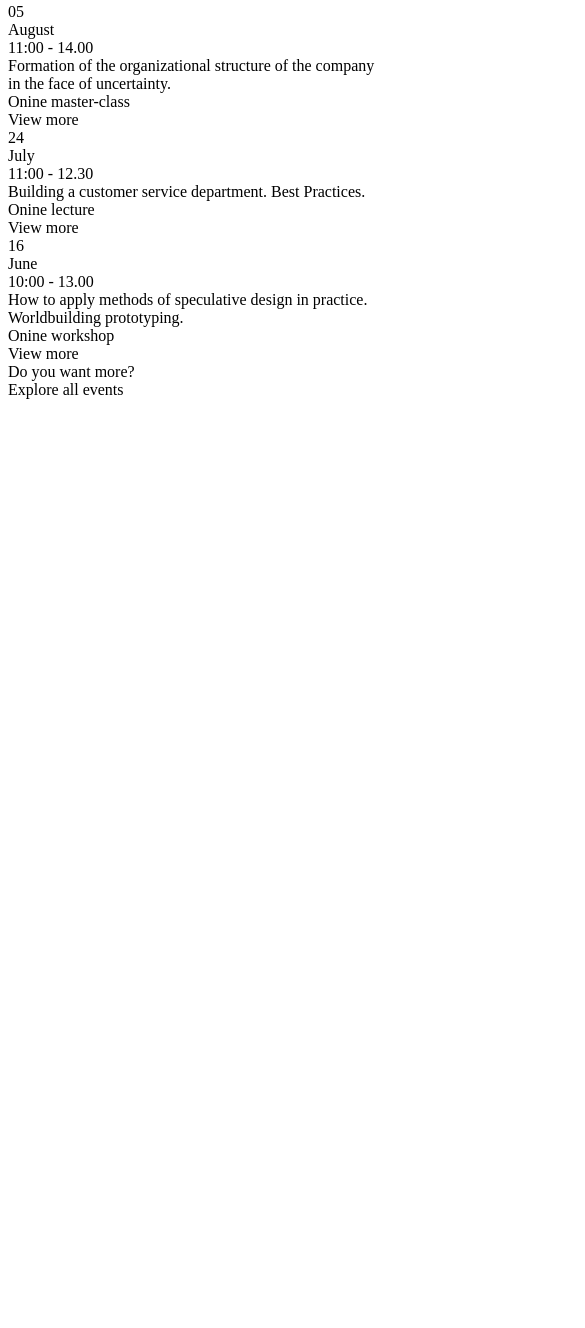
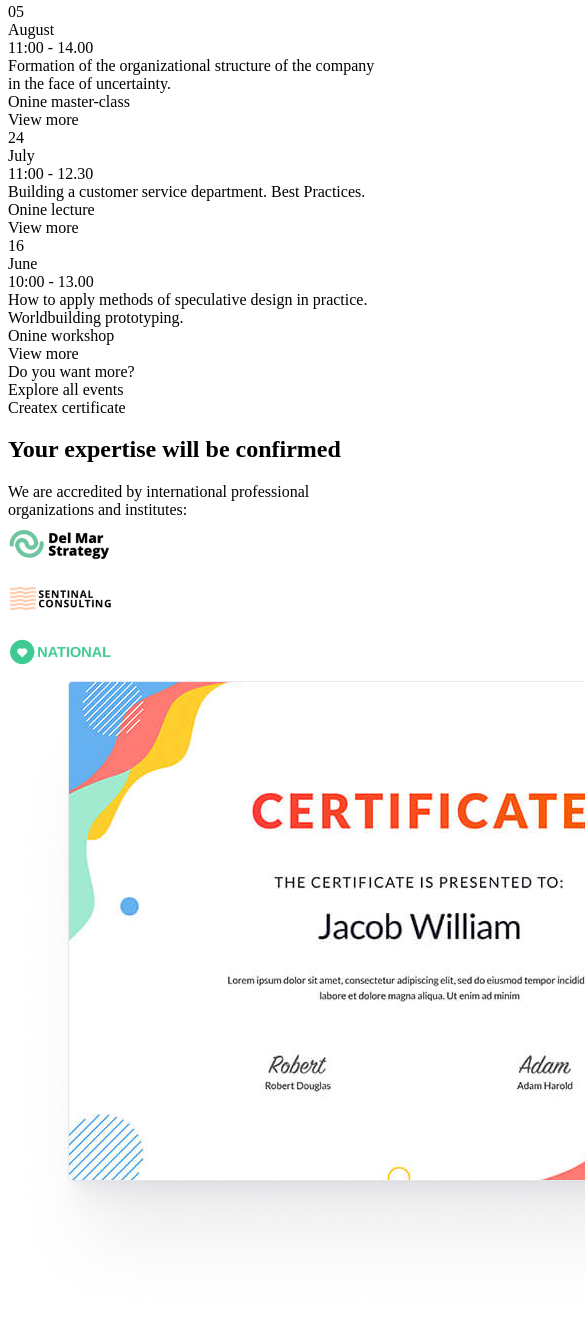
Before and after one commit to Chaplinskaya/createx, a website: page src/index.html in a window 390 px wide. Shown: the part 4548-5876 px from the top of the page, 585 px wide, since content can reach past the window. Before the commit the page ends 4955 px from the top, so only its background shows below. Drawn offline with nearby package versions, Linux system fonts and the light colour scheme.

Commit message:
add new section

```diff
--- a/src/index.html
+++ b/src/index.html
@@ -258,9 +258,6 @@
                     </div>
                     <div class="button-events">View more</div>
                 </div>
-
-
-
             </div>
             <div class="events__footer">
                 <div class="events__footer_question">Do you want more?</div>
@@ -268,7 +265,37 @@
             </div>
         </div>
     </section>
+    <section class="certificate">
+        <div class="container">
+            <div class="certificate__wrapper">
+                <div class="certificate__block">
+                    <div class="title-mini">Createx certificate</div>
+                    <h2>Your expertise will be confirmed</h2>
+                    <div class="certificate__block_text-icons">
+                        <div class="certificate__block_text">We are accredited by international professional
+                            organizations
+                            and
+                            institutes:</div>
+                        <div class="certificate__block_icons">
+                            <div class="certificate__block_icons-icon"><img src="img/logo-3.png"></div>
+                            <div class="certificate__block_icons-icon"><img src="img/logo-1.png"></div>
+                            <div class="certificate__block_icons-icon"><img src="img/logo-2.png"></div>
+                        </div>
+                    </div>
+                    <div class="certificate__wrapper_img">
+                        <img src="img/sertificat.png" alt="certificate">
+                    </div>
+                </div>
 
+            </div>
+
+        </div>
+    </section>
+    <section class="meet">
+        <div class="container">
+
+        </div>
+    </section>
     <script src="js/script.js"></script>
 </body>
 
--- /dev/null
+++ b/src/sass/blocks/_certificate.scss
@@ -0,0 +1,48 @@
+.certificate {
+    padding: 120px 0;
+
+    &__wrapper {
+        position: relative;
+
+
+        &_img {
+
+            position: absolute;
+            top: 0px;
+            right: 0;
+
+
+            img {
+                width: 705px;
+                max-width: 100%;
+
+            }
+        }
+    }
+
+    &__block {
+        width: 400px;
+
+
+        &_icons {
+            padding-top: 32px;
+            display: flex;
+            justify-content: left;
+
+            &-icon {
+                padding-right: 40px;
+            }
+        }
+
+        &_text {
+            padding-top: 28px;
+            font-size: 16px;
+            color: #424551;
+            font-weight: 400;
+            line-height: 25.6px;
+            text-align: left;
+            text-underline-position: from-font;
+            text-decoration-skip-ink: none;
+        }
+    }
+}
--- a/src/sass/blocks/_media.scss
+++ b/src/sass/blocks/_media.scss
@@ -77,6 +77,16 @@
         }
     }
 
+    .certificate {
+        padding: 70px 0;
+
+        &__wrapper_img {
+
+
+
+            img {}
+        }
+    }
 }
 
 @media(max-width:991px) {
@@ -216,6 +226,31 @@
 
         }
 
+    }
+
+    .certificate {
+        padding: 70px 0;
+
+        &__block {
+            width: 50%;
+
+            &_icons {
+                width: 70%;
+
+                &-icon {
+                    padding-right: 10px;
+                }
+            }
+        }
+
+        &__wrapper_img {
+            top: 0px;
+
+
+            img {
+                max-width: 100%;
+            }
+        }
     }
 
 }
@@ -421,6 +456,47 @@
                 padding-bottom: 15px;
             }
         }
+    }
+
+    .certificate {
+        padding: 30px 0 5px 0;
+
+        .title-mini,
+        h2 {
+            text-align: center;
+        }
+
+        &__block {
+            width: 100%;
+            text-align: center;
+
+            &_icons {
+                justify-content: center;
+                width: 100%;
+                margin-bottom: 30px;
+
+                &-icon {
+                    padding-right: 20px;
+                }
+
+            }
+        }
+
+        &__wrapper {
+            flex-direction: column;
+            justify-content: center;
+
+            align-items: center;
+
+            &_img {
+                position: static;
+
+                img {
+                    max-width: 100%;
+                }
+            }
+        }
+
     }
 }
 
--- /dev/null
+++ b/src/sass/blocks/_meet.scss
@@ -0,0 +1,4 @@
+.meet {
+    padding: 130px 0 100px 0;
+    background-color: #F4F5F6;
+}
--- a/src/sass/style.scss
+++ b/src/sass/style.scss
@@ -22,4 +22,6 @@ html {
 @import 'blocks/courses';
 @import 'blocks/benefits';
 @import 'blocks/events';
+@import 'blocks/certificate';
+@import 'blocks/meet';
 @import 'blocks/media';
```
Also changed, not shown: dist/css/style.min.css, dist/index.html, 3 other files.
